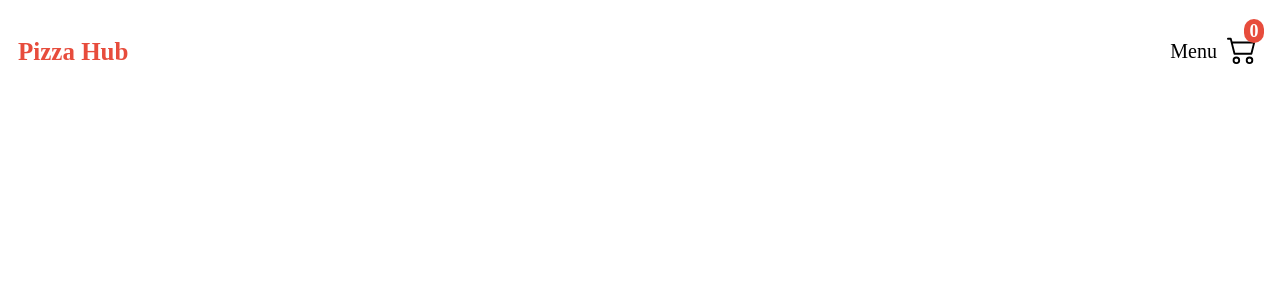
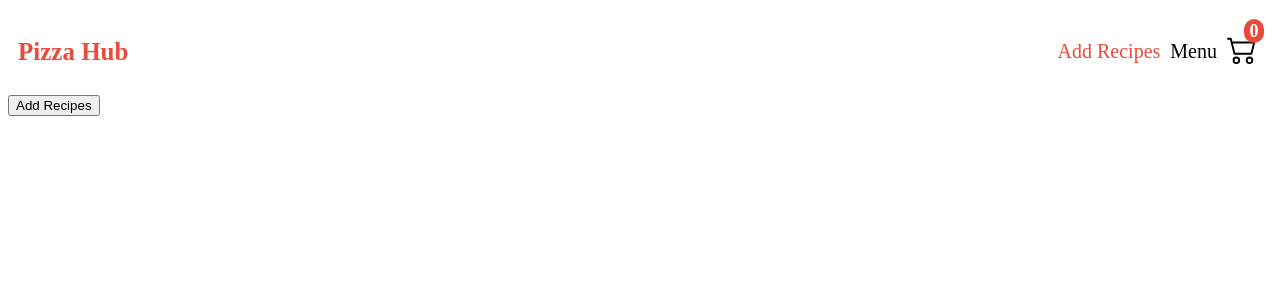
Before and after one commit to AhmedSarhan/redux-tutorial, a React (Create React App) app: page /add-recipes in a window 1280 px wide. Before the commit this address had no page. Shown: the top 300 px of the page. Built offline with nearby package versions, Linux system fonts and the light colour scheme; no server answers.

Commit message:
adding firebase

```diff
--- a/package.json
+++ b/package.json
@@ -6,6 +6,7 @@
 		"@testing-library/jest-dom": "^5.16.4",
 		"@testing-library/react": "^13.1.1",
 		"@testing-library/user-event": "^13.5.0",
+		"axios": "^0.27.2",
 		"react": "^18.1.0",
 		"react-dom": "^18.1.0",
 		"react-icons": "^4.3.1",
--- a/src/App.js
+++ b/src/App.js
@@ -5,6 +5,7 @@ import Menu from './pages/Menu';
 import Cart from './pages/Cart';
 import { Provider } from 'react-redux';
 import { store } from './redux';
+import AddRecipes from './pages/AddRecipes';
 
 function App() {
 	return (
@@ -14,6 +15,7 @@ function App() {
 					<Header />
 					<Routes>
 						<Route element={<Cart />} path="/cart" exact />
+						<Route element={<AddRecipes />} path="/add-recipes" exact />
 						<Route element={<Menu />} path="/" exact />
 					</Routes>
 				</BrowserRouter>
--- a/src/components/Navigation/Header.js
+++ b/src/components/Navigation/Header.js
@@ -14,6 +14,17 @@ const Header = () => {
 			</NavLink>
 
 			<ul>
+				<li>
+					<NavLink
+						className={({ isActive }) =>
+							styles['nav-link'] +
+							(isActive ? ` ${styles['nav-link-active']}` : '')
+						}
+						to="/add-recipes"
+					>
+						Add Recipes
+					</NavLink>
+				</li>
 				<li>
 					<NavLink
 						className={({ isActive }) =>
--- a/src/data.json
+++ b/src/data.json
@@ -1,4 +1,5 @@
-[
+{
+	"menu": [
 		{
 			"name": "Delux Feast",
 			"ingredients": "Beef pepperoni, Italian sausage, Green peppers, mushrooms, onions",
@@ -23,4 +24,35 @@
 			"price": 40,
 			"image": "https://i.imgur.com/FQiukqk.jpeg"
 		}
+	],
+	"recipes": [
+		{
+			"title": "Grilled Shrimp with Konkani-Inspired Masala",
+			"category": "Family Dinner",
+			"description": "Konkan is a strip of land on the Western coast of India encompassing parts of Goa, Karnataka, and Maharashtra. In developing this recipe, I consulted a Konkani family friend, Sandhya Nadkarni, who offers Indian cooking classes and runs the blog Indfused. Sandhya explained that while Konkani recipes are generally diverse in flavors and textures, some fundamental commonalities do exist. Because of its tropical climate, Konkani people (those native to the Konkan region) often cook with coconut, chilies, and tamarind.",
+			"image": "https://i.imgur.com/k0NvIWD.jpeg",
+			"duration": 25
+		},
+		{
+			"title": "Blueberry Icebox Pie",
+			"category": "Deserts",
+			"description": "Chantilly cream is a sweetened whipped cream flavored with anything from vanilla to bourbon. Making perfectly whipped cream takes more patience than you might think. Some folks just turn the speed up to high and then end up with either a curdled mess en route to butter or whipped cream that deflates on your plate like melted ice cream. Perfectly whipped cream is not grainy, and it has a nice shine to it when dolloped onto the plate. For best results, chill the bowl for at least 15 minutes before whipping the cream, which helps the cream whip faster.",
+			"image": "https://i.imgur.com/UJHft2F.png",
+			"duration": 35
+		},
+		{
+			"title": "How to Grill Chicken",
+			"category": "COOKING TIPS & TECHNIQUES",
+			"description": "Grilled chicken is a mainstay of backyards everywhere, and for excellent reason: it’s a canvas for taking on a wide range of flavors, it’s economical for a crowd, it’s open to endless variation through cut or preparation, and when grilled, it’s downright delectable! Thankfully, chicken is also straightforward to grill.",
+			"image": "https://i.imgur.com/KTdQ3G8.png",
+			"duration": null
+		},
+		{
+			"title": "Tandoori Chicken",
+			"category": "INDIAN CHICKEN",
+			"description": "Tandoori chicken gets its name from the bell-shaped tandoor clay oven which is also used to make naan, or Indian flatbread.",
+			"image": "https://i.imgur.com/RFkNC1C.jpeg",
+			"duration": 55
+		}
 	]
+}
--- /dev/null
+++ b/src/pages/AddRecipes.js
@@ -0,0 +1,17 @@
+import React from 'react';
+import data from '../data.json';
+import { addRecipeToApi } from './../utils/addToAPi';
+const AddRecipes = () => {
+	const addRecipes = () => {
+		data.recipes.forEach((recipe) => {
+			addRecipeToApi(recipe);
+		});
+	};
+	return (
+		<div>
+			<button onClick={addRecipes}>Add Recipes</button>
+		</div>
+	);
+};
+
+export default AddRecipes;
--- a/src/redux/index.js
+++ b/src/redux/index.js
@@ -1,3 +1,6 @@
 import { createStore } from 'redux';
 import rootReducer from './reducers';
-export const store = createStore(rootReducer);
+export const store = createStore(
+	rootReducer,
+	window.__REDUX_DEVTOOLS_EXTENSION__ && window.__REDUX_DEVTOOLS_EXTENSION__()
+);
--- a/src/redux/reducers/index.js
+++ b/src/redux/reducers/index.js
@@ -1,10 +1,10 @@
 import { CART_ACTION_TYPES } from '../actions/cartActions';
-import products from '../../data.json';
+import data from '../../data.json';
 
 const INTIAL_STATE = {
 	cart: [],
 	cartTotal: 0,
-	products,
+	products: data.menu,
 };
 const getCartTotal = (newCart) => {
 	return newCart.reduce((a, b) => a + b.price * b.quantity, 0);
--- /dev/null
+++ b/src/utils/addToAPi.js
@@ -0,0 +1,9 @@
+import axios from 'axios';
+
+const FIRE_BASE_API = process.env.REACT_APP_FIRE_BASE_API;
+
+export const addRecipeToApi = async (recipe) => {
+	const response = await axios.post(FIRE_BASE_API + '/recipes.json', recipe);
+
+	console.log('response', response.data);
+};
```
Also changed, not shown: 2 other files (tests, documents, lock files or other folders). Lines whose indentation alone changed are shown as unchanged.
